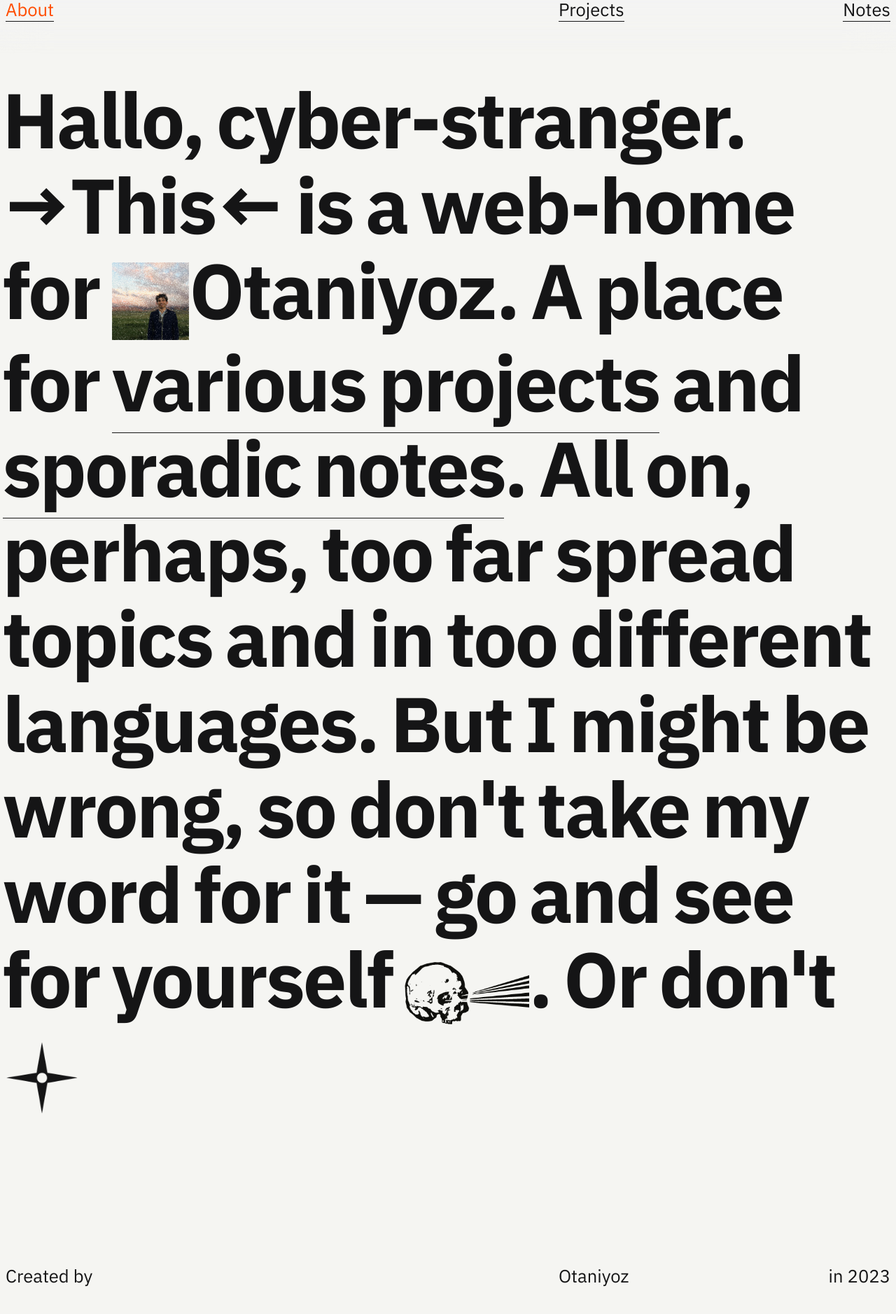
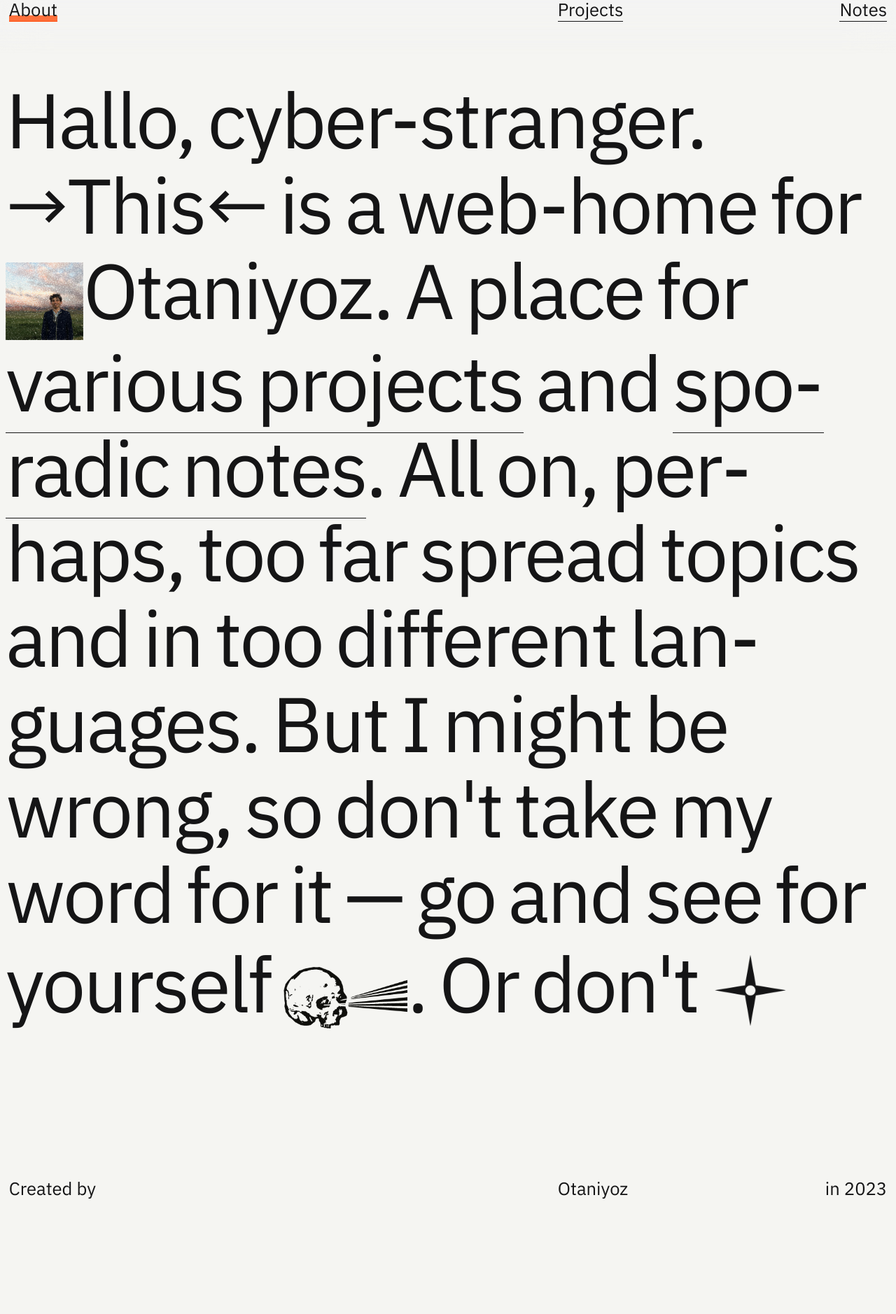
Before and after one commit to otaniyoz/web, a SvelteKit app: page / in a window 1280 px wide. Shown: the top 1878 px of the page at 70% size. After the commit the page ends 1761 px from the top, so only its background shows below. Built offline with nearby package versions, Linux system fonts and the light colour scheme.

Commit message:
glad we stayed friends

```diff
--- a/src/lib/components/CardsGrid.svelte
+++ b/src/lib/components/CardsGrid.svelte
@@ -44,8 +44,8 @@
   }
 
   .card-title {
+    font-weight: inherit;
     line-height: var(--line-height-small);
-    font-weight: var(--font-weight-heavy);
     font-size: var(--font-size-medium);
     padding-bottom: var(--gap-regular);
     margin-left: -0.5vmin; /* to aligh horizontaly. */
@@ -53,7 +53,7 @@
 
   .card:nth-child(7n + 1) > .card-info-container > .card-title {
     font-size: var(--font-size-xlarge);
-    margin-left: -1.2vmin; /* to aligh horizontaly. */
+    margin-left: -1vw; /* to aligh horizontaly. */
   }
 
   .card {
--- a/src/lib/components/Heading.svelte
+++ b/src/lib/components/Heading.svelte
@@ -7,11 +7,11 @@
 
 <div class="heading-container {classes}">
   {#if level === 1}
-    <h1 class="large-text"><slot /></h1>
+    <h1 class="large-size xregular-line-height"><slot /></h1>
   {:else if level === 2}
-    <h2><slot /></h2>
+    <h2 class="medium-size regular-line-height"><slot /></h2>
   {:else if level === 3}
-    <h3><slot /></h3>
+    <h3 class="regular-size large-line-height"><slot /></h3>
   {/if}
   {#if sub}
     <div class="sub-container" class:inline={useInline}>
@@ -25,32 +25,21 @@
 <style>
   h1 {
     padding: 0;
-    margin-block: 0;
     word-spacing: -0.05em;
     margin-left: -0.2vmax;
     letter-spacing: -0.025em;
-    color: var(--color-dark);
   }
   h2 {
     margin: 0;
     padding: 0;
-    margin-block: 0;
-    color: var(--color-dark);
-    line-height: var(--line-height-regular);
-    font-weight: var(--font-weight-heavy);
-    font-size: var(--font-size-medium);
-  }
-  h3 {
-    margin-block: 0;
-    color: var(--color-dark);
-    font-weight: var(--font-weight-heavy);
-    font-size: var(--font-size-regular);
-    line-height: var(--line-height-large);
   }
   h1,
   h2,
   h3 {
     width: 100%;
+    color: inherit;
+    margin-block: 0;
+    font-weight: inherit;
     font-family: "IBM Plex Sans";
     padding-top: var(--gap-large);
   }
--- a/src/lib/components/Table.svelte
+++ b/src/lib/components/Table.svelte
@@ -19,16 +19,13 @@
   <table>
     <tbody>
       {#each tableData.tableRows as row, rowIndex}
-        <tr>
+        <tr class:grey-color={!tableData.tableLinks[numColumns * rowIndex]}>
           {#each row as column, columnIndex}
             <td
               class:title={tableData.tableAccents[
                 numColumns * rowIndex + columnIndex
               ]}
               ><p
-                class:accent={tableData.tableAccents[
-                  numColumns * rowIndex + columnIndex
-                ]}
                 class:text-right={tableData.tableColumns[columnIndex] ===
                   "date"}
               >
--- a/src/routes/+layout.svelte
+++ b/src/routes/+layout.svelte
@@ -7,25 +7,27 @@
 
 <header>
   <div id="backdrop" />
-  <nav class="small-padding">
+  <nav>
     <ul>
       <li>
         <a
           href={base}
-          class:orange-text={$page.url.pathname.endsWith(base + "/")}>About</a
+          class:accented-bottom-border={$page.url.pathname.endsWith(base + "/")}
+          >About</a
         >
       </li>
       <li class="second">
         <a
           href="{base}/projects"
-          class:orange-text={$page.url.pathname.includes("projects")}
+          class:accented-bottom-border={$page.url.pathname.includes("projects")}
           >Projects</a
         >
       </li>
       <li class="text-right third">
         <a
           href="{base}/notes"
-          class:orange-text={$page.url.pathname.includes("notes")}>Notes</a
+          class:accented-bottom-border={$page.url.pathname.includes("notes")}
+          >Notes</a
         >
       </li>
     </ul>
@@ -61,8 +63,12 @@
     );
   }
 
+  nav {
+    padding: var(--gap-small) var(--gap-regular);
+  }
+
   main {
-    padding: var(--gap-small);
+    padding: var(--gap-small) var(--gap-regular);
     min-height: calc(100vh - var(--footer-height));
   }
 
@@ -71,7 +77,7 @@
     margin-top: var(--gap-xxlarge);
     grid-template-columns: repeat(8, 1fr);
     grid-template-rows: repeat(3, 1fr);
-    padding: var(--gap-xlarge) var(--gap-small);
+    padding: var(--gap-xlarge) var(--gap-regular);
   }
 
   header {
@@ -93,6 +99,15 @@
     list-style: none;
     padding-inline: 0;
     grid-template-columns: repeat(8, 1fr);
+  }
+
+  .accented-bottom-border {
+    border-bottom: 1px solid var(--color-orange);
+    background: linear-gradient(
+      360deg,
+      rgba(255, 69, 0, 0.75) 24%,
+      rgba(255, 69, 0, 0) 0%
+    );
   }
 
   .second {
--- a/src/routes/+page.svelte
+++ b/src/routes/+page.svelte
@@ -14,10 +14,12 @@
     src="home-banner.jpg"
   />Otaniyoz. A place for <Link
     href="{base}/projects"
-    classes="large-text"
+    classes="large-size xregular-line-height"
     outside={false}>various projects</Link
-  > and <Link href="{base}/notes" classes="large-text" outside={false}
-    >sporadic notes</Link
+  > and <Link
+    href="{base}/notes"
+    classes="large-size xregular-line-height"
+    outside={false}>sporadic notes</Link
   >. All on, perhaps, too far spread topics and in too different languages. But
   I might be wrong, so don't take my word for it — go and see for yourself
   <img alt="Skull with beaming eye-sockets" src="skull.png" id="skull" />. Or
--- a/src/routes/projects/diy-clothes-and-gear/+page.svelte
+++ b/src/routes/projects/diy-clothes-and-gear/+page.svelte
@@ -20,7 +20,7 @@
 </section>
 <section>
   <CardsGrid
-    classes="grid-col-all orange-text"
+    classes="grid-col-all orange-color"
     cardsMaps={[
       {
         title: "Pullover",
--- a/src/routes/projects/jep-redesign/+page.svelte
+++ b/src/routes/projects/jep-redesign/+page.svelte
@@ -23,7 +23,7 @@
       "This is an unofficial redesign and is not affiliated with Jep! in any way. However, some of the presented ideas were actually implemented, more on this later.",
     ]}
   >
-    <Heading slot="title" level={3}>To be clear:</Heading>
+    <Heading classes="heavy-weight" slot="title" level={3}>To be clear:</Heading>
   </List>
   <p class="grid-col17">
     {typographString(
@@ -106,7 +106,6 @@
       "While at it, I also made a logo. It is based on the world map, because Jep! is an online group party game; to fit the whole world in a square I used the Mercator projection:"
     )}
   </p>
-
   <figure class="centered-visual">
   <img
     src="../../jep-redesign/logo.png"
--- a/src/routes/projects/tg-redesign/+page.svelte
+++ b/src/routes/projects/tg-redesign/+page.svelte
@@ -23,7 +23,7 @@
       "This is an unofficial redesign and is not affiliated with or endorsed by Telegram in any way.",
     ]}
   >
-    <Heading slot="title" level={3}>To be clear:</Heading>
+    <Heading classes="heavy-weight" slot="title" level={3}>To be clear:</Heading>
   </List>
   <List
     classes="grid-col17"
--- a/src/styles/app.css
+++ b/src/styles/app.css
@@ -180,6 +180,7 @@ img {
 
 body {
   margin: 0;
+  color: var(--color-dark);
   font-family: "IBM Plex Sans";
   background-color: var(--color-light);
 }
@@ -204,8 +205,8 @@ a:hover {
 }
 
 p {
+  color: inherit;
   margin-block: 0;
-  color: var(--color-dark);
   font-size: var(--font-size-regular);
   line-height: var(--line-height-large);
   padding-bottom: var(--gap-regular);
@@ -223,6 +224,10 @@ p {
   font-size: var(--font-size-regular);
 }
 
+.medium-size {
+  font-size: var(--font-size-medium);
+}
+
 .large-size {
   font-size: var(--font-size-large);
 }
@@ -233,6 +238,10 @@ p {
   font-size: var(--font-size-large);
 }
 
+.xregular-line-height {
+  line-height: var(--line-height-xregular);
+}
+
 .regular-line-height {
   line-height: var(--line-height-regular);
 }
@@ -241,6 +250,14 @@ p {
   line-height: var(--line-height-large);
 }
 
-.orange-text {
+.orange-color {
   color: var(--color-orange);
 }
+
+.grey-color {
+  color: var(--color-grey);
+}
+
+.dark-color {
+  color: var(--color-dark);
+}
--- a/src/styles/variables.css
+++ b/src/styles/variables.css
@@ -1,12 +1,13 @@
 :root {
   --color-dark: rgb(21, 21, 22);
+  --color-grey: rgb(110, 110, 110);
   --color-light: rgb(245, 245, 242);
   --color-cyan: rgb(138, 232, 253);
   --color-blue: rgb(97, 112, 163);
   --color-green: rgb(79, 250, 122);
   --color-pink: rgb(255, 120, 199);
   --color-purple: rgb(189, 145, 247);
-  --color-orange: rgb(255, 77, 0);
+  --color-orange: rgb(255, 69, 0);
   --color-red: rgb(255, 84, 84);
   --color-yellow: rgb(240, 250, 138);
 
```
